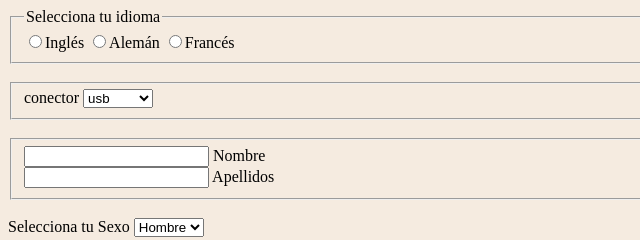
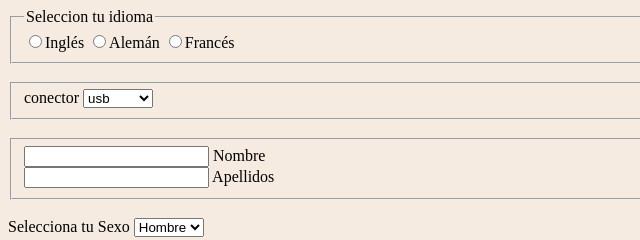
Before and after one commit to RickGatica/HTML_Formularios.github.io, a plain HTML site: page index.html in a window 1280 px wide. Shown: the top 240 px of the page, 0-640 px from the left. Drawn offline with Linux system fonts and the light colour scheme.

Commit message:
commit de prueba

```diff
--- a/index.html
+++ b/index.html
@@ -16,7 +16,7 @@
   <body>
     <form>
       <fieldset>
-        <legend>Selecciona tu idioma</legend>
+        <legend>Seleccion tu idioma</legend>
         <input type="radio" name="idioma" value="idiomaingles checked" />Inglés
         <input type="radio" name="idioma" value="idiomaaleman" />Alemán
         <input type="radio" name="idioma" value="idiomafrances" />Francés
```
